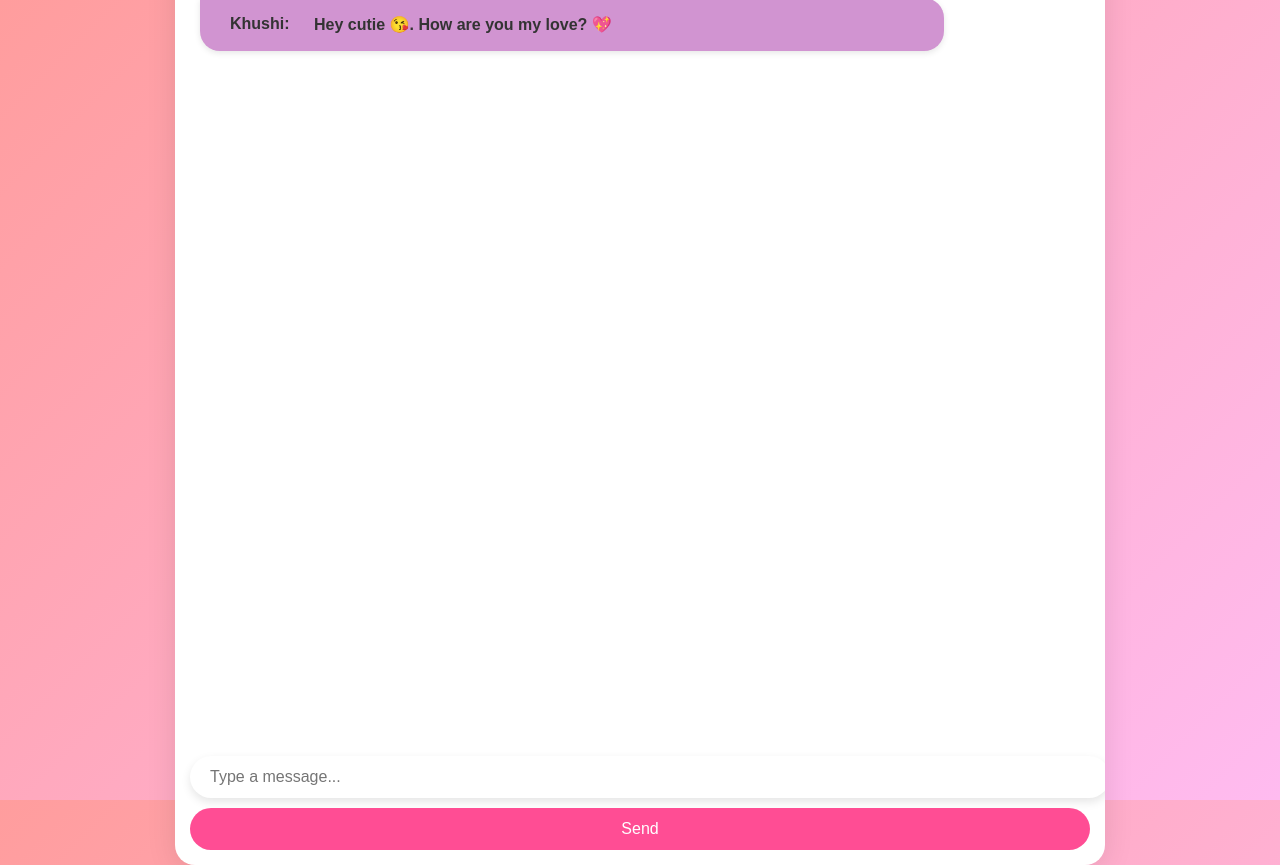
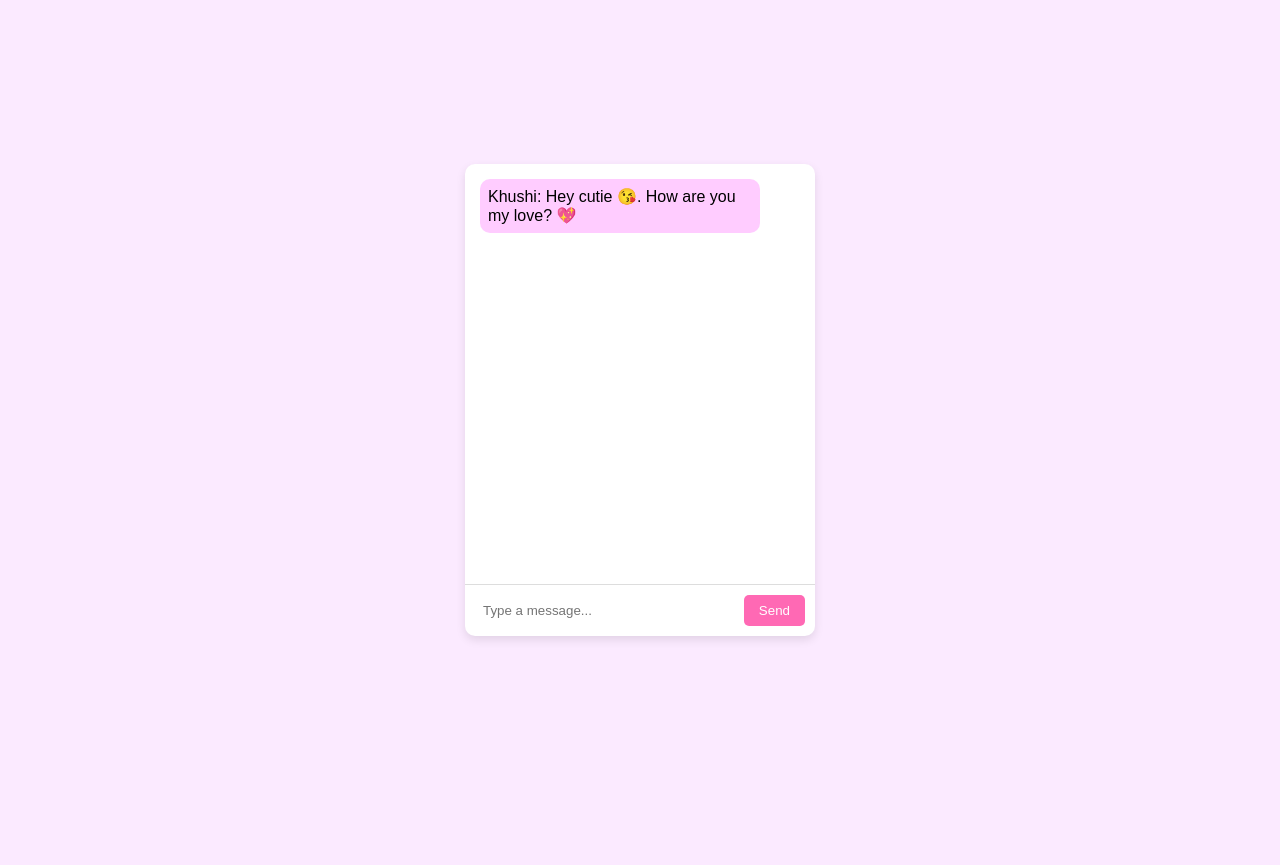
Before and after one commit to Ambikeshishere/Khushi, a Flask app: page / in a window 1280 px wide. After the commit the page ends 640 px from the top, so only its background shows below. Run offline with Flask 3, Linux system fonts and the light colour scheme.

Commit message:
Surprise

```diff
--- a/templates/chat.html
+++ b/templates/chat.html
@@ -4,7 +4,74 @@
     <meta charset="UTF-8">
     <meta name="viewport" content="width=device-width, initial-scale=1.0">
     <title>Chat with Khushi</title>
-    <link rel="stylesheet" href="style.css">
+    <style>
+        body {
+            font-family: Arial, sans-serif;
+            background-color: #fbeaff;
+            display: flex;
+            justify-content: center;
+            align-items: center;
+            height: 100vh;
+            margin: 0;
+        }
+        .chat-container {
+            width: 350px;
+            background: white;
+            border-radius: 10px;
+            box-shadow: 0 4px 10px rgba(0, 0, 0, 0.1);
+            overflow: hidden;
+        }
+        .chat-box {
+            height: 400px;
+            overflow-y: auto;
+            padding: 10px;
+            display: flex;
+            flex-direction: column;
+        }
+        .chat-message {
+            padding: 8px;
+            margin: 5px;
+            border-radius: 10px;
+            max-width: 80%;
+            word-wrap: break-word;
+        }
+        .bot-message {
+            background: #ffccff;
+            align-self: flex-start;
+        }
+        .user-message {
+            background: #add8e6;
+            align-self: flex-end;
+        }
+        .input-container {
+            display: flex;
+            border-top: 1px solid #ddd;
+            padding: 10px;
+        }
+        input {
+            flex: 1;
+            padding: 8px;
+            border: none;
+            border-radius: 5px;
+            outline: none;
+        }
+        button {
+            background: #ff69b4;
+            color: white;
+            border: none;
+            padding: 8px 15px;
+            border-radius: 5px;
+            cursor: pointer;
+        }
+        button:hover {
+            background: #ff1493;
+        }
+        .typing-indicator {
+            font-style: italic;
+            color: gray;
+            display: none;
+        }
+    </style>
 </head>
 <body>
     <div class="chat-container">
@@ -13,27 +80,35 @@
                 <span class="bot">Khushi: </span><span>Hey cutie 😘. How are you my love? 💖</span>
             </div>
         </div>
-        <input type="text" id="user-input" placeholder="Type a message..." />
-        <button onclick="sendMessage()">Send</button>
+        <div class="typing-indicator" id="typing-indicator">Khushi is typing...</div>
+        <div class="input-container">
+            <input type="text" id="user-input" placeholder="Type a message..." onkeypress="handleKeyPress(event)" />
+            <button onclick="sendMessage()">Send</button>
+        </div>
     </div>
 
     <script>
         function sendMessage() {
-            const userMessage = document.getElementById('user-input').value;
+            const userMessage = document.getElementById('user-input').value.trim();
             if (!userMessage) return;
 
             const chatBox = document.getElementById('chat-box');
+            const typingIndicator = document.getElementById('typing-indicator');
 
-            // Add user's message to chat
+            // Add user's message
             const userMessageDiv = document.createElement('div');
             userMessageDiv.classList.add('chat-message', 'user-message');
             userMessageDiv.innerHTML = '<span class="user">You: </span><span>' + userMessage + '</span>';
             chatBox.appendChild(userMessageDiv);
+            chatBox.scrollTop = chatBox.scrollHeight;
 
-            // Clear the input box
+            // Clear input field
             document.getElementById('user-input').value = '';
 
-            // Send user message to the backend and get the response
+            // Show typing indicator
+            typingIndicator.style.display = 'block';
+
+            // Send message to backend
             fetch('/chat', {
                 method: 'POST',
                 headers: { 'Content-Type': 'application/json' },
@@ -41,15 +116,23 @@
             })
             .then(response => response.json())
             .then(data => {
+                typingIndicator.style.display = 'none';
                 const botMessageDiv = document.createElement('div');
                 botMessageDiv.classList.add('chat-message', 'bot-message');
                 botMessageDiv.innerHTML = '<span class="bot">Khushi: </span><span>' + data.response + ' 😘</span>';
                 chatBox.appendChild(botMessageDiv);
-                chatBox.scrollTop = chatBox.scrollHeight;  // Auto-scroll to the latest message
+                chatBox.scrollTop = chatBox.scrollHeight;
             })
             .catch(error => {
+                typingIndicator.style.display = 'none';
                 console.error('Error:', error);
             });
+        }
+
+        function handleKeyPress(event) {
+            if (event.key === 'Enter') {
+                sendMessage();
+            }
         }
     </script>
 </body>
--- a/templates/style.css
+++ /dev/null
@@ -1,144 +0,0 @@
-body {
-    font-family: 'Arial', sans-serif;
-    background: linear-gradient(135deg, #ff9d9d, #ffbbf0);
-    margin: 0;
-    padding: 0;
-    display: flex;
-    justify-content: center;
-    align-items: center;
-    height: 100vh;
-    overflow: hidden;
-}
-
-.chat-container {
-    width: 900px;
-    height: 900px;
-    background-color: #ffffff;
-    box-shadow: 0 4px 30px rgba(0, 0, 0, 0.1);
-    display: flex;
-    flex-direction: column;
-    border-radius: 20px;
-    padding: 15px;
-    overflow: hidden;
-}
-
-.chat-box {
-    flex-grow: 1;
-    overflow-y: auto;
-    padding-right: 10px;
-    margin-bottom: 10px;
-    padding-left: 10px;
-}
-
-.chat-message {
-    display: flex;
-    margin: 10px 0;
-    padding: 12px 20px;
-    border-radius: 15px;
-    font-size: 16px;
-    position: relative;
-    max-width: 80%;
-    animation: fadeIn 0.5s ease-in-out;
-}
-
-.bot-message {
-    background-color: #d194d1;
-    align-self: flex-start;
-    color: #000000;
-    font-weight: bold;
-    border-radius: 0px 20px 20px 20px;
-    box-shadow: 0 2px 6px rgba(0, 0, 0, 0.1);
-
-}
-
-.user-message {
-    background-color: #65aaca;
-    color: white;
-    align-self: flex-start;
-    font-weight: bold;
-    border-radius: 20px 20px 0px 20px;
-    box-shadow: 0 2px 6px rgba(0, 0, 0, 0.1);
-    margin-left: 30%;
-}
-
-#user-input {
-    padding: 12px 20px;
-    border: none;
-    border-radius: 25px;
-    margin-top: 15px;
-    font-size: 16px;
-    outline: none;
-    box-shadow: 0 4px 10px rgba(0, 0, 0, 0.1);
-    width: calc(100% - 20px);
-}
-
-button {
-    background-color: #ff4d94;
-    color: white;
-    border: none;
-    padding: 12px 20px;
-    border-radius: 25px;
-    cursor: pointer;
-    font-size: 16px;
-    transition: background-color 0.3s ease;
-    margin-top: 10px;
-}
-
-button:hover {
-    background-color: #e74c90;
-}
-
-button:focus {
-    outline: none;
-}
-
-button:active {
-    background-color: #d13b7b;
-}
-
-.chat-container::before {
-    content: "💖 Khushi 💖";
-    font-size: 24px;
-    font-weight: bold;
-    text-align: center;
-    color: #f17db2;
-    margin-bottom: 10px;
-}
-
-.chat-message span {
-    display: inline-block;
-    padding: 5px 10px;
-}
-
-.bot-message span, .user-message span {
-    max-width: 70%;
-}
-
-.user-message span {
-    color: #fff;
-    word-wrap: break-word;
-    white-space: pre-wrap;
-    word-break: break-word;
-}
-
-.bot-message span {
-    color: #333;
-    word-wrap: break-word;
-    white-space: pre-wrap;
-    word-break: break-word;
-}
-
-#user-input:focus {
-    border-color: #ff4d94;
-}
-
-@keyframes fadeIn {
-    0% {
-        opacity: 0;
-        transform: translateY(10px);
-    }
-    100% {
-        opacity: 1;
-        transform: translateY(0);
-    }
-}
```
